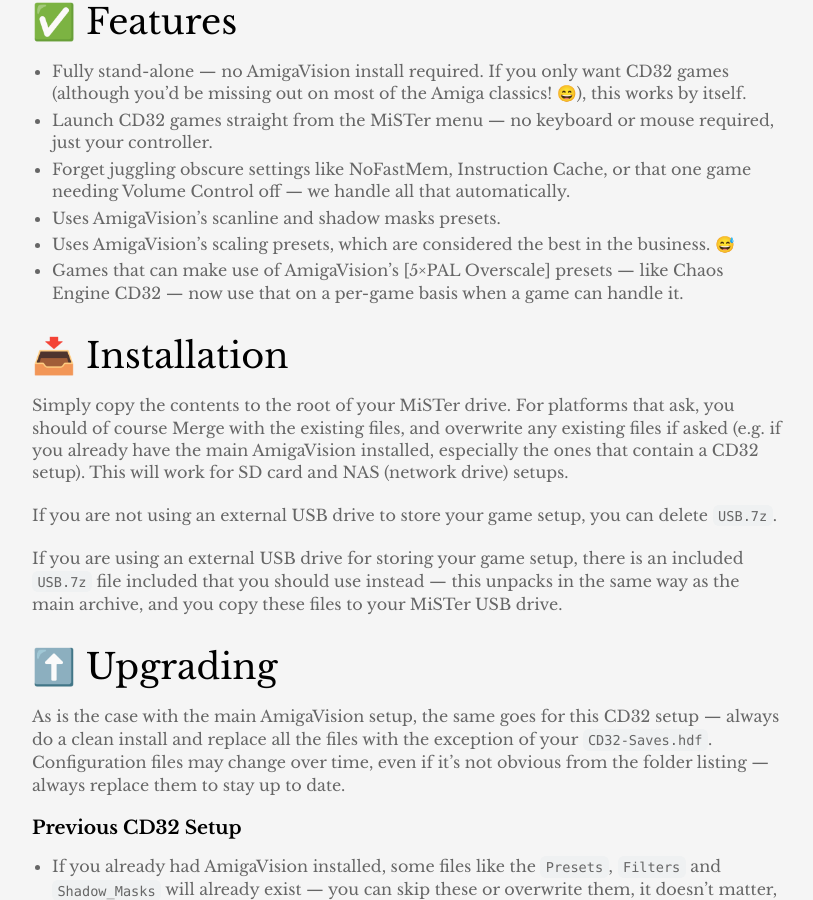
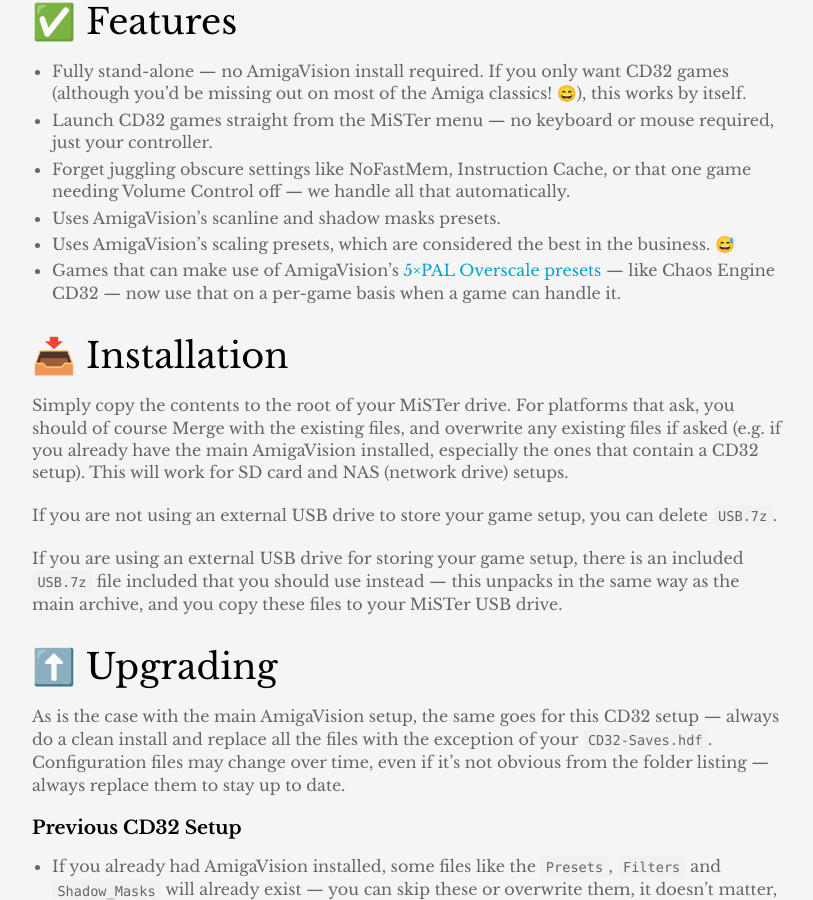
Before and after one commit to amigavision/amigavision.github.io, a Jekyll site: the page built from cd32.md, in a window 1280 px wide and 900 px high, scrolled down 968 px. Shown: the whole window, without its empty margins (233-1046 px from the left). Built offline with Jekyll 4.4.1, drawn with Linux system fonts in a browser that asks for light colours.

Commit message:
Fix link

```diff
--- a/cd32.md
+++ b/cd32.md
@@ -17,7 +17,7 @@
 * Forget juggling obscure settings like NoFastMem, Instruction Cache, or that one game needing Volume Control off — we handle all that automatically.
 * Uses AmigaVision's scanline and shadow masks presets.
 * Uses AmigaVision's scaling presets, which are considered the best in the business. 😅
-* Games that can make use of AmigaVision's [5×PAL Overscale] presets — like Chaos Engine CD32 — now use that on a per-game basis when a game can handle it.
+* Games that can make use of AmigaVision's [5×PAL Overscale presets] — like Chaos Engine CD32 — now use that on a per-game basis when a game can handle it.
 
 ## 📥 Installation
 
```
